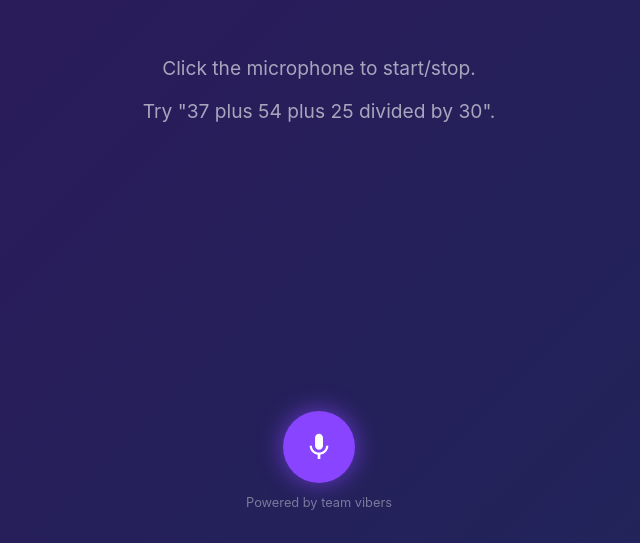
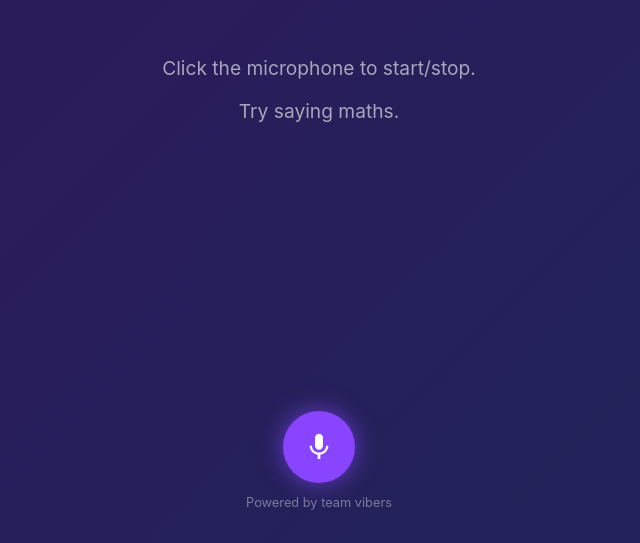
Before and after one commit to fluratech/voice-calculator-vibers, a plain HTML site: page index.html in a window 1280 px wide. Shown: the part 257-800 px from the top of the page, without its empty margins (321-961 px from the left). Drawn offline with nearby package versions, Linux system fonts and the light colour scheme.

Commit message:
Update index.html

```diff
--- a/index.html
+++ b/index.html
@@ -159,7 +159,7 @@
 <body>
     <div id="initial-message">
         <p>Click the microphone to start/stop.</p>
-        <p>Try "37 plus 54 plus 25 divided by 30".</p>
+        <p>Try saying maths.</p>
     </div>
 
     <div id="display-container">
@@ -412,4 +412,5 @@ Response: "25/30"`;
         }
     </script>
 </body>
+
 </html>
```
